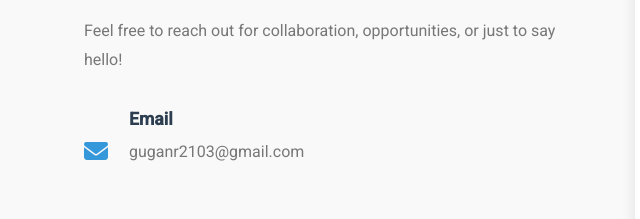
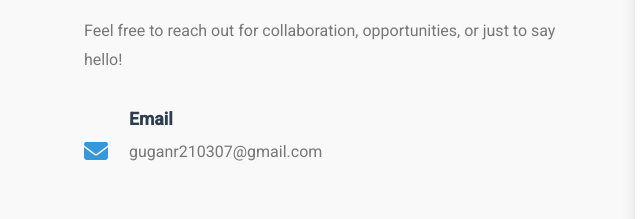
Before and after one commit to guganr21/PORTFOLIO, a plain HTML site: page index.html in a window 1280 px wide. Shown: the part 2807-3026 px from the top of the page, 0-640 px from the left. Drawn offline with Linux system fonts and the light colour scheme; no server answers.

Commit message:
Update email address in contact section

```diff
--- a/index.html
+++ b/index.html
@@ -116,7 +116,7 @@
                             <i class="fas fa-envelope"></i>
                             <div>
                                 <h4>Email</h4>
-                                <p>guganr2103@gmail.com</p>
+                                <p>guganr210307@gmail.com</p>
                             </div>
                         </div>
                         <div class="contact-item">
```
